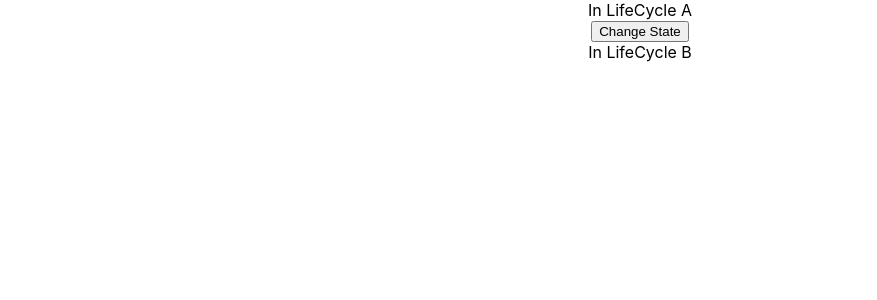
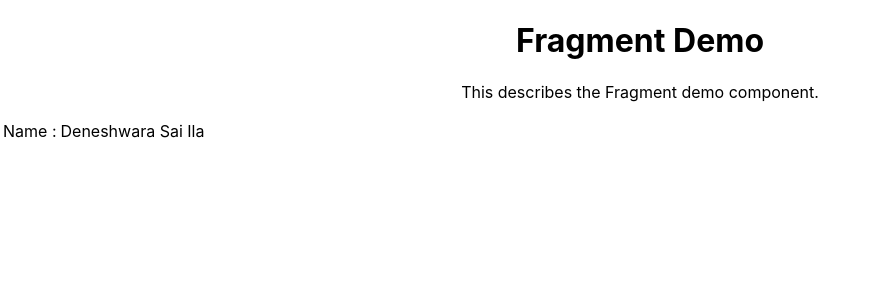
Before and after one commit to DeneshwaraSai/ReactJS_Basics, a React (Create React App) app in the folder myapp/: page / in a window 1280 px wide. Shown: the top 300 px of the page, without its empty margins (0-877 px from the left). Built offline with nearby package versions, Linux system fonts and the light colour scheme.

Commit message:
Added Fragments

```diff
--- a/myapp/src/App.js
+++ b/myapp/src/App.js
@@ -13,6 +13,8 @@ import styles from './appStyle.module.css';
 import Form from "./components/Form";
 import LifeCycleA from './components/UpdateLifeCycle/LifeCycleA';
 import LifeCycleB from './components/UpdateLifeCycle/LifeCycleB';
+import FragmentDemo from "./components/Fragments/FragmentDemo";
+import Table from "./components/Fragments/Table";
 
 // import LifeCycleA from "./components/LifeCycle/LifeCycleA";
 // import LifeCycleB from "./components/LifeCycle/LifeCycleB";
@@ -64,8 +66,10 @@ function App() {
         {/* <Form></Form> */}
 
         {/* <LifeCycleA></LifeCycleA> // component mounting lifecycle methods */}
-        <LifeCycleA></LifeCycleA>
+        {/* <LifeCycleA></LifeCycleA> */}
 
+        <FragmentDemo></FragmentDemo>
+        <Table></Table>
       </header>
     </div>
   );
--- /dev/null
+++ b/myapp/src/components/Fragments/Columns.js
@@ -0,0 +1,29 @@
+import React from 'react'
+
+function Columns() {
+
+    const items = [1,2,3,4,5,6,7,8,9];
+  return (
+    // <div>
+    //   <td> Name  </td>
+    //   <td> Deneshwara Sai Ila </td>
+    // </div>
+
+    /*
+    Here we will get an error in the console like
+    Warning: validateDOMNesting(...): <div> cannot appear as a child of <tr>. at div
+    */
+    // <React.Fragment>
+    //     <td> Name : </td>
+    //     <td> Deneshwara Sai Ila </td>
+    // </React.Fragment>
+
+    //              (OR)
+    <>
+        <td> Name : </td>
+        <td> Deneshwara Sai Ila </td>
+    </>
+  )
+}
+
+export default Columns
--- /dev/null
+++ b/myapp/src/components/Fragments/FragmentDemo.js
@@ -0,0 +1,19 @@
+import React from "react";
+
+function FragmentDemo() {
+  return (
+    // <div>
+    //   <h1>Fragment Demo</h1>
+    //   <p> This describes the Fragment demo component.</p>
+    // </div>
+
+
+     <React.Fragment>
+      <h1>Fragment Demo</h1>
+      <p> This describes the Fragment demo component.</p>
+    </React.Fragment>
+
+  );
+}
+
+export default FragmentDemo;
--- /dev/null
+++ b/myapp/src/components/Fragments/Table.js
@@ -0,0 +1,16 @@
+import React from 'react'
+import Columns from './Columns'
+
+function Table() {
+  return (
+    <table>
+        <tbody>
+            <tr>
+                <Columns></Columns>
+            </tr>
+        </tbody>
+    </table>
+  )
+}
+
+export default Table
```
